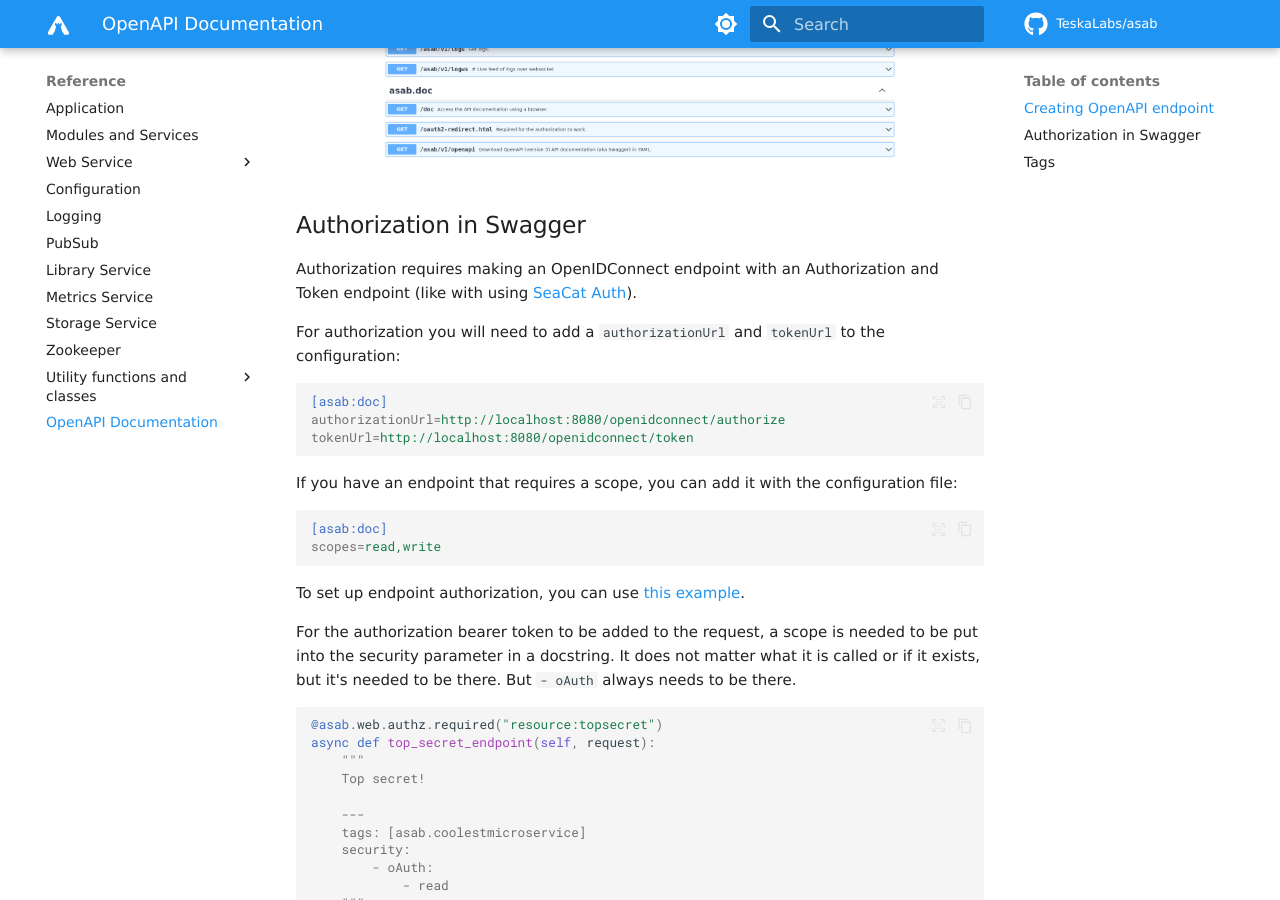
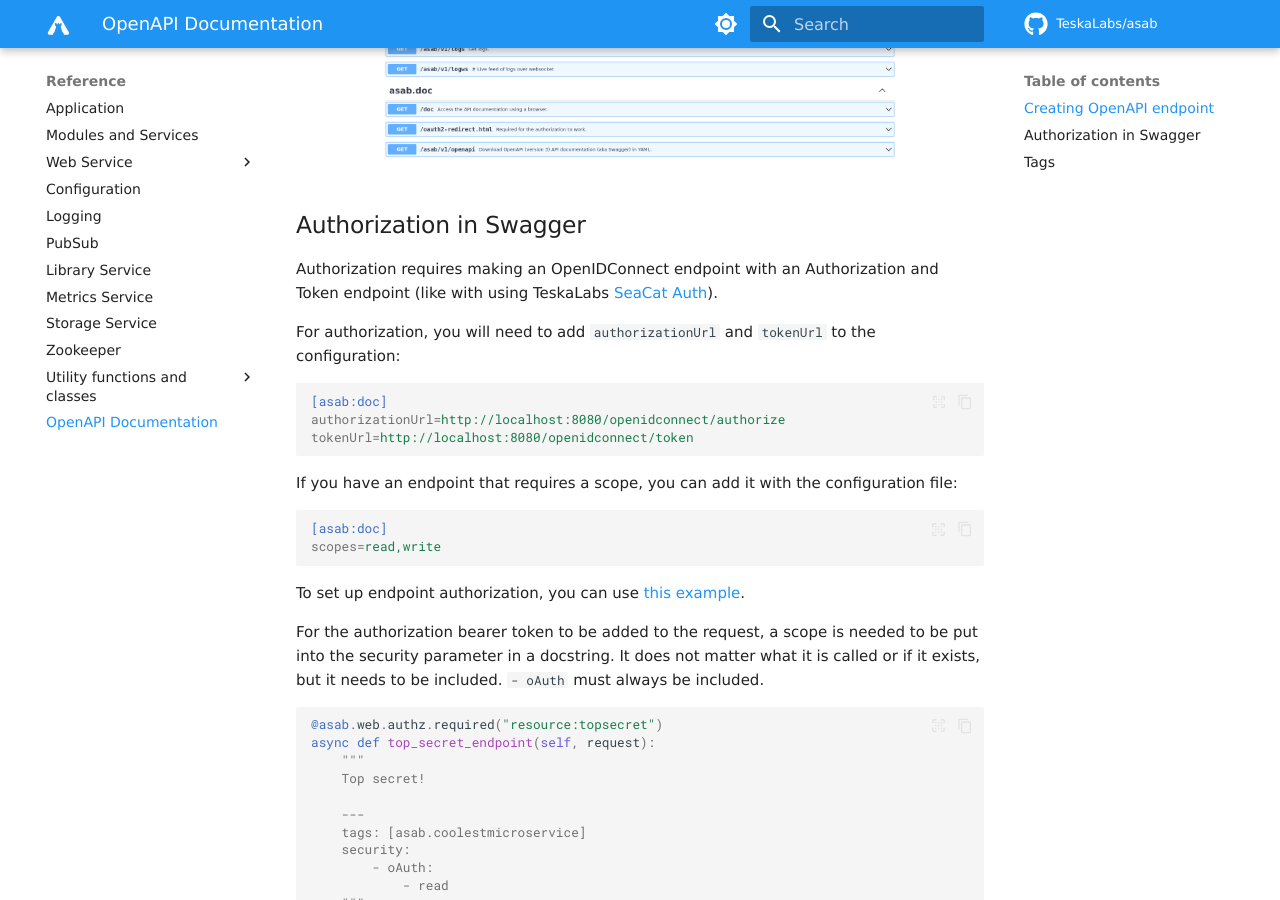
Before and after one commit to TeskaLabs/asab, an MkDocs documentation site: the page built from docs/reference/web/rest_api_docs.md, in a window 1280 px wide and 900 px high, scrolled down 1907 px. Built offline with MkDocs 1.6.1 and Material for MkDocs 9.7.7, drawn with Linux system fonts in a browser that asks for light colours; some web fonts are replaced; comment, search, counter and statistics services are not loaded; some of the changed text lies outside the part shown.

Commit message:
articles and including TL in SeaCat name

````diff
--- a/docs/reference/web/rest_api_docs.md
+++ b/docs/reference/web/rest_api_docs.md
@@ -1,13 +1,13 @@
 # OpenAPI Documentation
 
-ASAB's API service generates a [Swagger documentation](https://swagger.io/specification) which automatically
-shows all of your endpoints and you can add summaries, descriptions, tags and more.
+ASAB's API service generates [Swagger documentation](https://swagger.io/specification) which automatically
+shows all of your endpoints, and you can add summaries, descriptions, tags, and more.
 
-If you want Authorization in Swagger docs, you will need an OpenIDConnect endpoint.
+If you want authorization in Swagger docs, you will need an OpenIDConnect endpoint.
 
 ## Creating OpenAPI endpoint
 
-First you need to initialize the API Service:
+First, you need to initialize the API Service:
 
 ``` python
 self.ApiService = asab.api.ApiService(self) #(1)!
@@ -54,9 +54,9 @@ class TutorialApp(asab.Application):
 ## Authorization in Swagger
 
 Authorization requires making an OpenIDConnect endpoint with an Authorization and Token endpoint
-(like with using [SeaCat Auth](https://github.com/TeskaLabs/seacat-auth)).
+(like with using TeskaLabs [SeaCat Auth](https://github.com/TeskaLabs/seacat-auth)).
 
-For authorization you will need to add a `authorizationUrl`
+For authorization, you will need to add `authorizationUrl`
 and `tokenUrl` to the configuration:
 
 ``` ini
@@ -76,8 +76,8 @@ scopes=read,write
 To set up endpoint authorization, you can use [this example](/examples/web-authz-userinfo).
 
 For the authorization bearer token to be added to the request, a scope is needed to be put into the security parameter in a docstring.
-It does not matter what it is called or if it exists, but it's needed to be there.
-But `- oAuth` always needs to be there.
+It does not matter what it is called or if it exists, but it needs to be included.
+`- oAuth` must always be included.
 
 ``` python
 @asab.web.authz.required("resource:topsecret")
@@ -115,10 +115,10 @@ tags: ['custom tag 1', 'custom tag 2', 'custom tag 3']
 ```
 
 !!! info
-	Remember to use exactly three dashes on the separate line and put tags in array with `[]` even if you want to have a single tag.
+	Remember to use exactly three dashes on the separate line and put tags in array with `[]`, even if you want to have a single tag.
 
 
-If there is no custom tag defined, the tag name is automatically set to
+If there is no custom tag defined - the tag name is automatically set to
 be `module_name`. If you do not want to use custom tags but
 still would like to sort the routes, you can configure the options in
 the config file:
@@ -131,9 +131,9 @@ default_route_tag=class_name
 There are two options for `default_route_tag`:
 
 === "`module_name`"
-	All tags without custom name are displayed with the name of the **module** where the handler is defined.
+	All tags without a custom name are displayed with the name of the **module** where the handler is defined.
 	![Authorization of Swagger documentation](/images/rest-api-docs/4-module.png)
 
 === "`class_name`"
-	All tags without custom name are displayed with the name of the **class** where the handler is defined.
+	All tags without a custom name are displayed with the name of the **class** where the handler is defined.
 	![Authorization of Swagger documentation](/images/rest-api-docs/5-class.png)
````
Also changed, not shown: other parts of docs/reference/web/rest_api_docs.md (+2 -2 lines).
